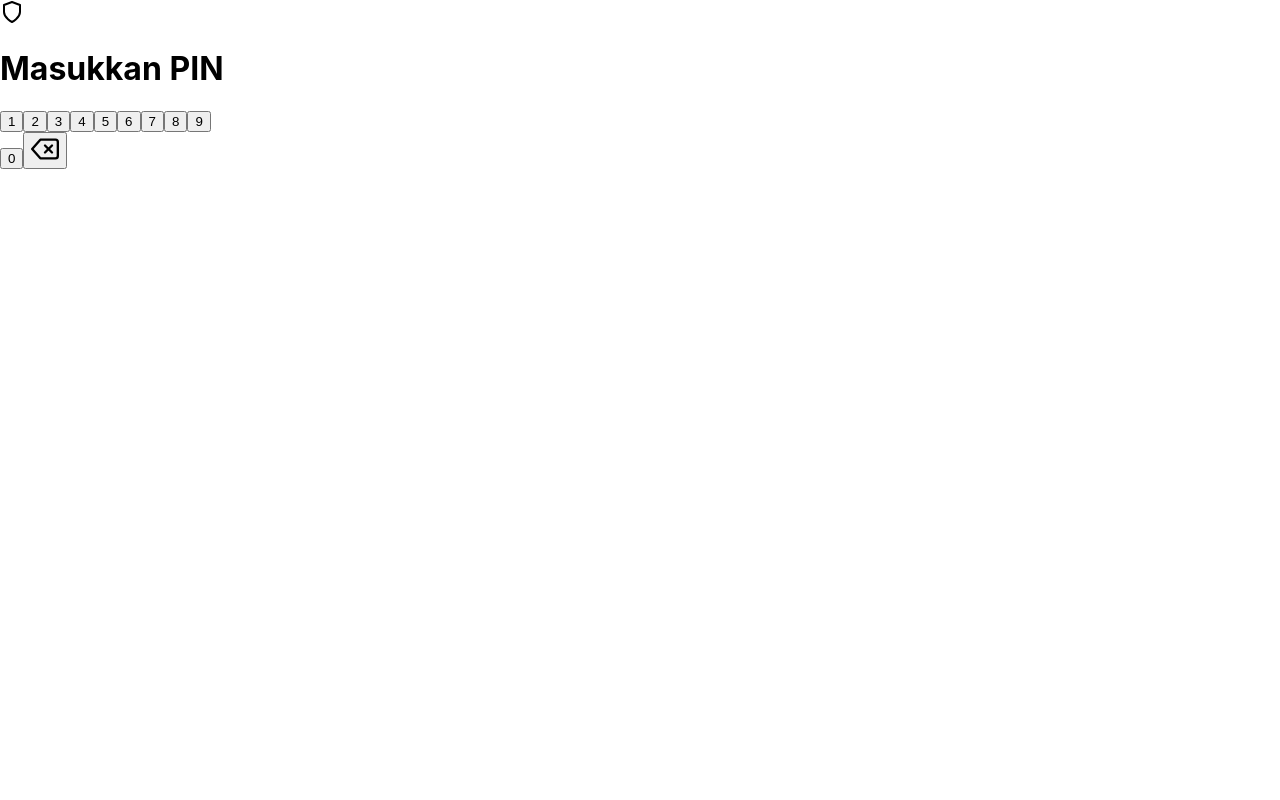
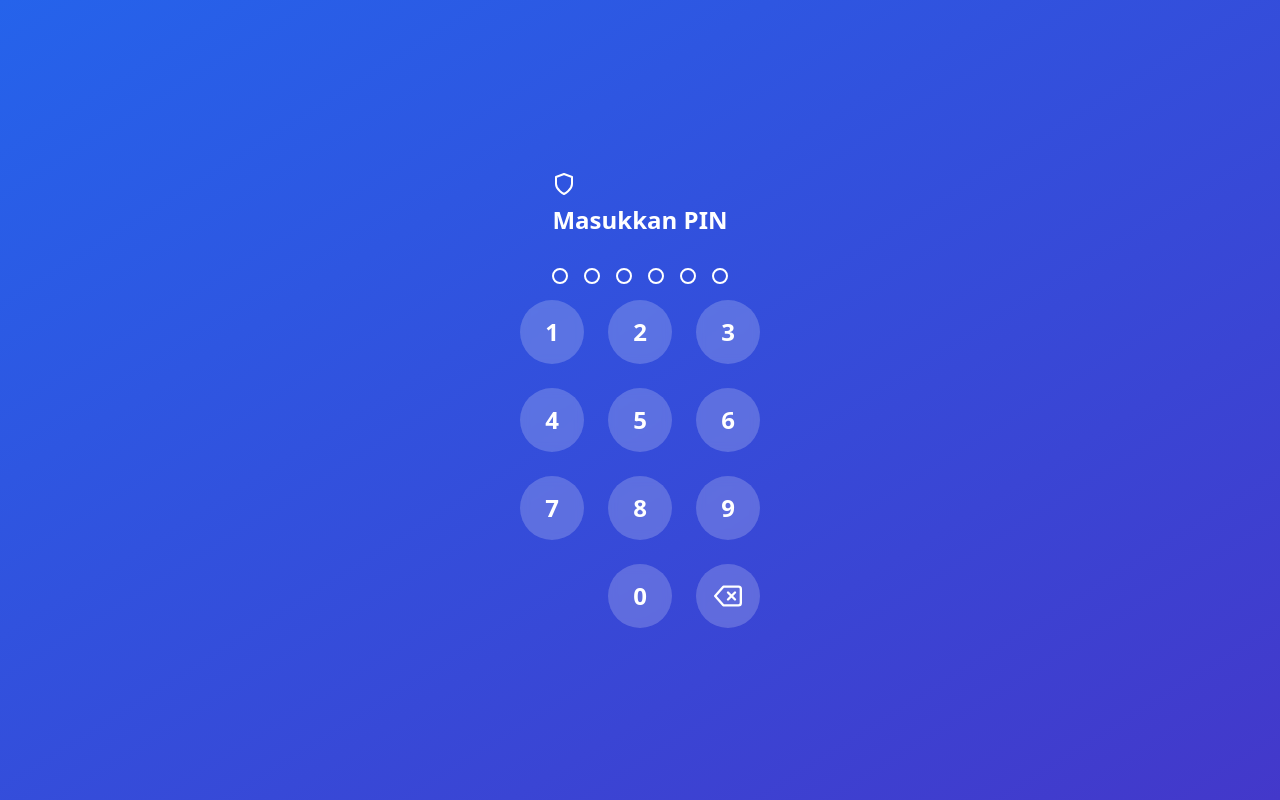
Before and after one commit to jrizani/uangku2, a React (Create React App) app: page / in a window 1280 px wide. Built offline with nearby package versions, Linux system fonts and the light colour scheme.

Commit message:
Add Tailwind CSS and update project branding

```diff
--- /dev/null
+++ b/postcss.config.js
@@ -0,0 +1,6 @@
+module.exports = {
+  plugins: {
+    tailwindcss: {},
+    autoprefixer: {},
+  },
+}
--- a/public/index.html
+++ b/public/index.html
@@ -24,7 +24,7 @@
       work correctly both with client-side routing and a non-root public URL.
       Learn how to configure a non-root public URL by running `npm run build`.
     -->
-    <title>React App</title>
+    <title>uangku</title>
   </head>
   <body>
     <noscript>You need to enable JavaScript to run this app.</noscript>
--- a/src/index.css
+++ b/src/index.css
@@ -1,13 +1,3 @@
-body {
-  margin: 0;
-  font-family: -apple-system, BlinkMacSystemFont, 'Segoe UI', 'Roboto', 'Oxygen',
-    'Ubuntu', 'Cantarell', 'Fira Sans', 'Droid Sans', 'Helvetica Neue',
-    sans-serif;
-  -webkit-font-smoothing: antialiased;
-  -moz-osx-font-smoothing: grayscale;
-}
-
-code {
-  font-family: source-code-pro, Menlo, Monaco, Consolas, 'Courier New',
-    monospace;
-}
+@tailwind base;
+@tailwind components;
+@tailwind utilities;
--- /dev/null
+++ b/tailwind.config.js
@@ -0,0 +1,10 @@
+/** @type {import('tailwindcss').Config} */
+module.exports = {
+  content: [
+    "./src/**/*.{js,jsx,ts,tsx}",
+  ],
+  theme: {
+    extend: {},
+  },
+  plugins: [],
+}
```
Also changed, not shown: public/manifest.json.
